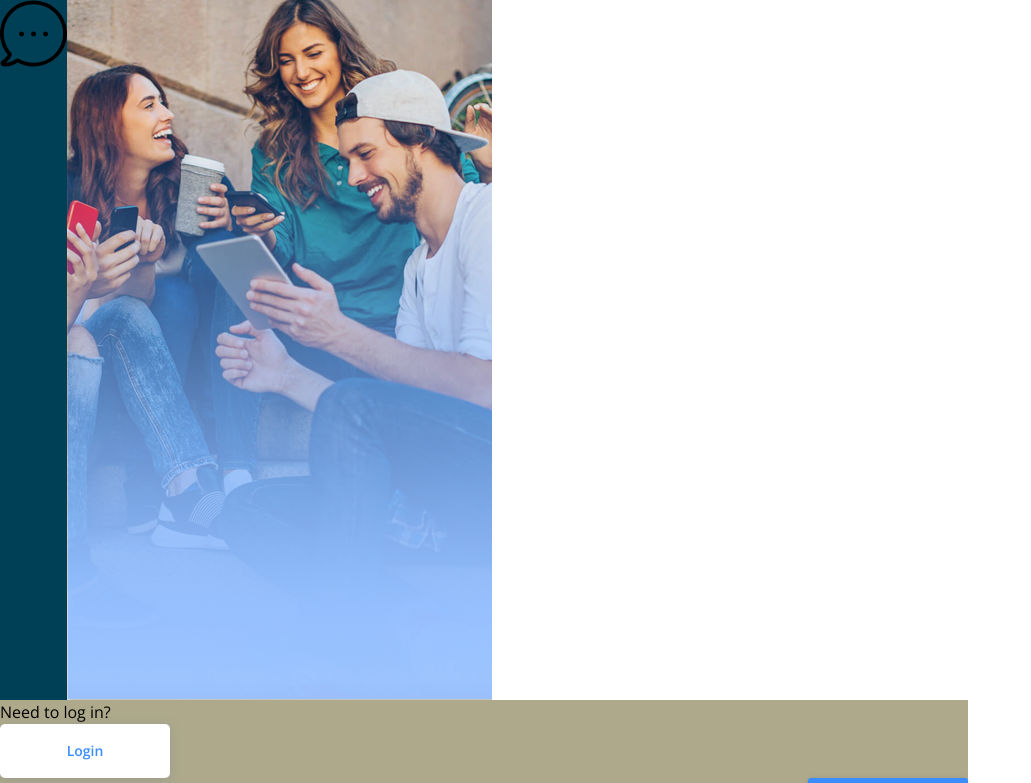
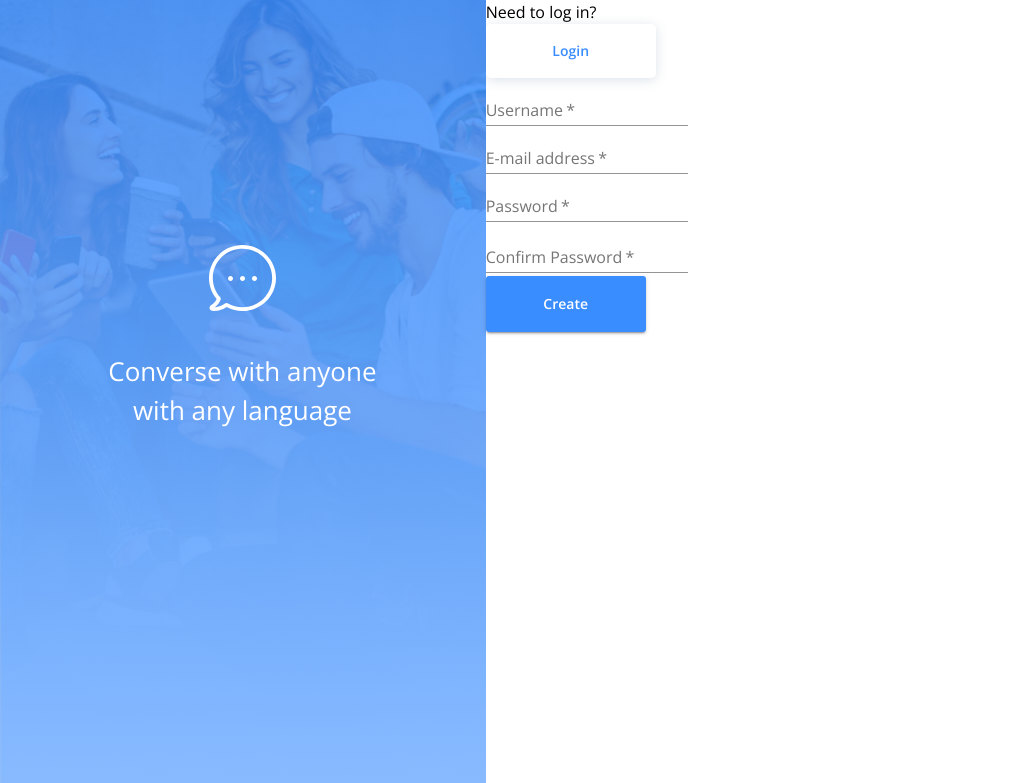
Before and after one commit to iferraro/524561, a React (Create React App) app in the folder client/: page /register in a window 1280 px wide. Shown: the top 783 px of the page, without its empty margins (0-1031 px from the left). Built offline with nearby package versions, Linux system fonts and the light colour scheme; no server answers.

Commit message:
ThreeFriends image and overlay solved

```diff
--- a/client/src/Signup.js
+++ b/client/src/Signup.js
@@ -9,6 +9,7 @@ import {
   TextField,
   FormHelperText,
 } from "@material-ui/core";
+// import { classes } from "./themes/signuplogin";
 import ThreeFriends from "./components/SignUpLogIn/ThreeFriends";
 import BlueButton from "./components/SignUpLogIn/BlueButton";
 import WhiteButton from "./components/SignUpLogIn/WhiteButton";
@@ -39,16 +40,15 @@ const Signup = ({ user, register }) => {
   }, [user, history]);
 
   return (
-    <Grid container justifyContent="flex-start">
-      <Box sx={{backgroundColor: "#004056"}}>
+    <Grid container spacing={0}>
         <ThreeFriends />
-      </Box>
-      <Box sx={{backgroundColor: "#AEA98B"}}>
+      <Grid item sx={{ backgroundColor: "#AEA98B" }}>
         <Typography>Need to log in?</Typography>
         <Link href="/login" to="/login" underline="none">
           <WhiteButton text="Login" />
         </Link>
         <form onSubmit={handleRegister}>
+          <Grid>
             <FormControl>
               <TextField
                 aria-label="username"
@@ -58,6 +58,8 @@ const Signup = ({ user, register }) => {
                 required
               />
             </FormControl>
+          </Grid>
+          <Grid>
             <FormControl>
               <TextField
                 label="E-mail address"
@@ -67,6 +69,8 @@ const Signup = ({ user, register }) => {
                 required
               />
             </FormControl>
+          </Grid>
+          <Grid>
             <FormControl error={!!formErrorMessage.confirmPassword}>
               <TextField
                 aria-label="password"
@@ -76,8 +80,12 @@ const Signup = ({ user, register }) => {
                 name="password"
                 required
               />
-            <FormHelperText>{formErrorMessage.confirmPassword}</FormHelperText>
+              <FormHelperText>
+                {formErrorMessage.confirmPassword}
+              </FormHelperText>
             </FormControl>
+          </Grid>
+          <Grid>
             <FormControl error={!!formErrorMessage.confirmPassword}>
               <TextField
                 label="Confirm Password"
@@ -87,11 +95,14 @@ const Signup = ({ user, register }) => {
                 name="confirmPassword"
                 required
               />
-            <FormHelperText>{formErrorMessage.confirmPassword}</FormHelperText>
+              <FormHelperText>
+                {formErrorMessage.confirmPassword}
+              </FormHelperText>
             </FormControl>
+          </Grid>
           <BlueButton text="Create" />
         </form>
-      </Box>
+      </Grid>
     </Grid>
   );
 };
--- a/client/src/components/Home.js
+++ b/client/src/components/Home.js
@@ -83,7 +83,7 @@ const Home = ({ user, logout }) => {
       setConversations((currentConvos) => {
         return currentConvos.map((convo) => {
           if (convo.otherUser.id === recipientId) {
-            convo.messages = [...convo.messages, message];
+            convo.messages = [message, ...convo.messages];
             convo.latestMessageText = message.text;
             convo.id = message.conversationId;
           }
--- a/client/src/components/SignUpLogIn/ThreeFriends.js
+++ b/client/src/components/SignUpLogIn/ThreeFriends.js
@@ -1,57 +1,75 @@
 import React from "react";
-import { makeStyles, Box } from "@material-ui/core";
+import { makeStyles, Grid, Box, Typography } from "@material-ui/core";
 import BGImg from "../../bg-img.png";
 import Bubble from "../../bubble.svg";
 
 const useStyles = makeStyles(() => ({
   root: {
-    display: "flex",
-    width: 425,
-    height: 700,
+    position: "relative",
   },
   friendsImage: {
-    width: 425,
-    height: 700,
+    // position: "absolute",
+    height: "100vh",
   },
   gradientLayer: {
-    width: 425,
-    height: 700,
+    position: "absolute",
+    top: 0,
+    left: 0,
+    width: "100%",
+    height: "100vh",
     background: "linear-gradient(180deg, #3A8DFF 0%, #86B9FF 100%)",
     mixBlendMode: "normal",
     opacity: 0.85,
     zIndex: 20,
+    overflow: "hidden",
+  },
+  iconUnit: {
+    position: "absolute",
+    top: "42%",
+    left: "50%",
+    width: 269,
+    height: 187,
+    transform: "translate(-50%, -50%)",
+    zIndex: 40,
   },
   speechBubble: {
+    position: "absolute",
+    left: "50%",
+    top: 0,
+    transform: "translate(-50%, 0)",
     height: 67,
     width: 67,
-    zIndex: 20,
   },
   slogan: {
     position: "absolute",
+    bottom: 0,
     height: 80,
-    left: 0,
-    right: 0,
-    top: "calc(50% - 80px/2 + 53px)",
     fontStyle: "normal",
     fontWeight: 400,
     fontSize: 26,
-    lineHeight: 40,
-    // or 154%
     textAlign: "center",
-    color: "#000",
-    zIndex: 20,
+    color: "#FFF",
   },
 }));
 
 const ThreeFriends = () => {
   const classes = useStyles();
   return (
-    <Box className={classes.root}>
-      <div className={classes.gradientLayer}></div>
-      <img src={Bubble} alt="Speech Bubble" className={classes.speechBubble} />
+    <Grid item className={classes.root}>
       <img src={BGImg} alt="Background" className={classes.friendsImage} />
-      <p className={classes.slogan}>Converse with anyone with any language</p>
-    </Box>
+      <Box component="div" className={classes.gradientLayer}></Box>
+      <Box component="div" className={classes.iconUnit}>
+        <img
+          src={Bubble}
+          alt="Speech Bubble"
+          className={classes.speechBubble}
+        />
+        <Typography className={classes.slogan}>
+          Converse with anyone <br />
+          with any language
+        </Typography>
+      </Box>
+    </Grid>
   );
 };
 
```
Also changed, not shown: client/src/themes/signuplogin.js (+9 -7 lines), client/src/bubble.svg. Lines whose indentation alone changed are shown as unchanged.
